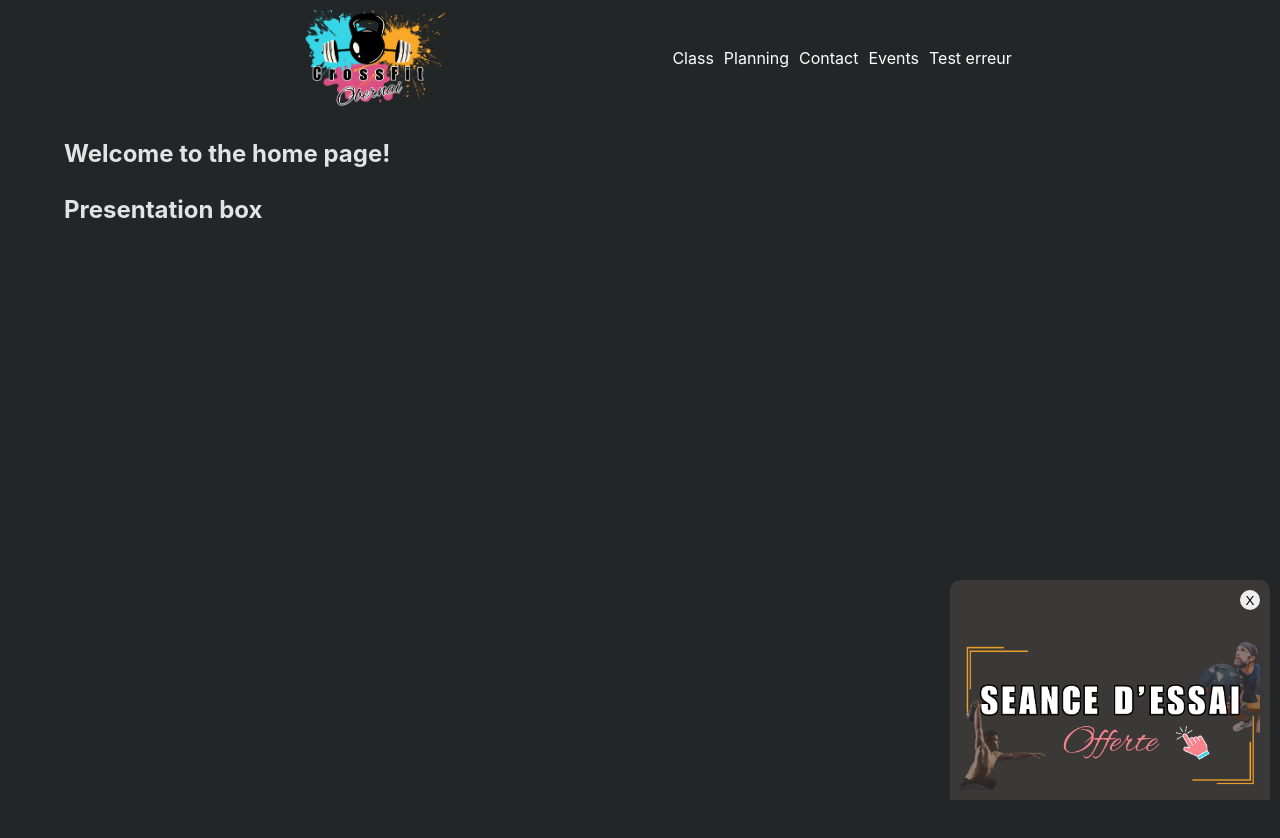
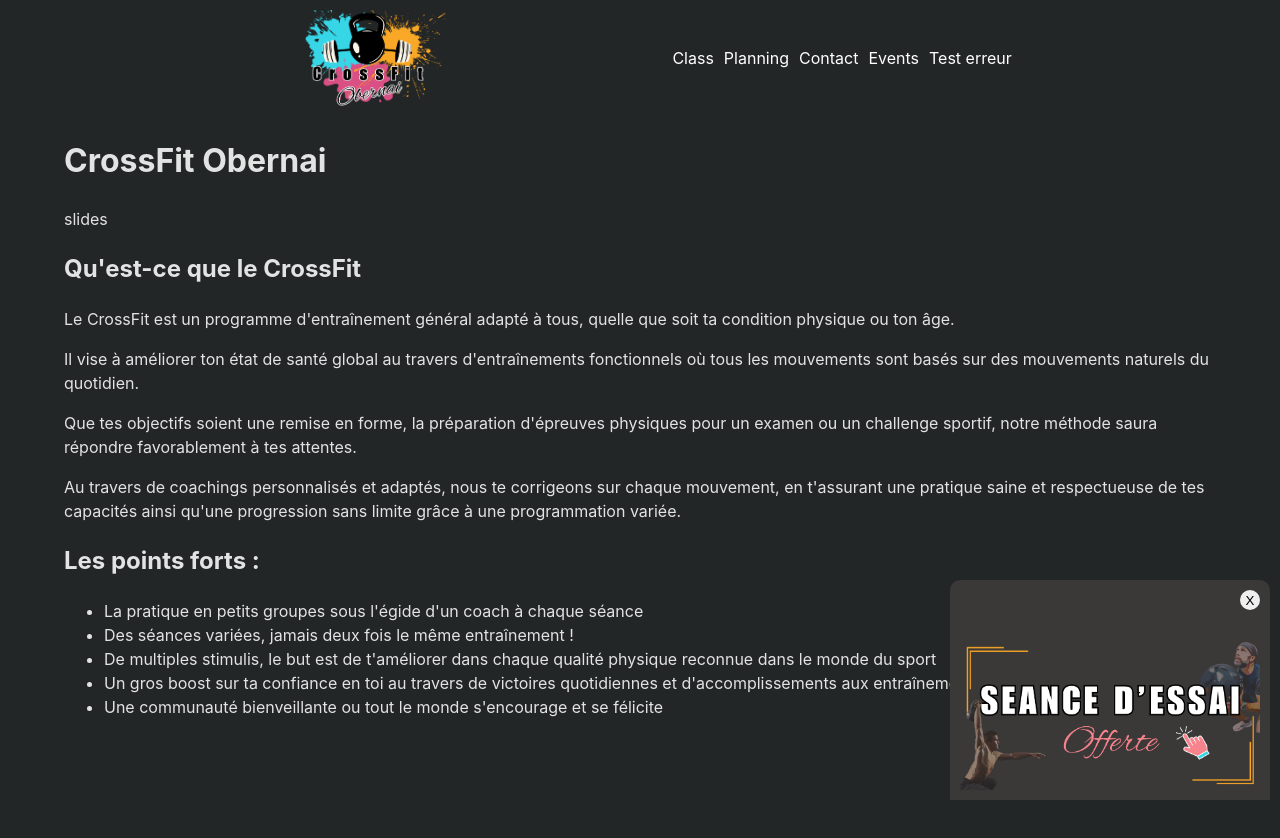
Before and after one commit to Crrux/CrossfitObernai, a React (Vite) app: page / in a window 1280 px wide. Shown: the top 838 px of the page. Built offline with nearby package versions, Linux system fonts and the light colour scheme.

Commit message:
ajout texte

```diff
--- a/src/pages/home/home.jsx
+++ b/src/pages/home/home.jsx
@@ -1,10 +1,53 @@
 function Home() {
   return (
     <main className="Home">
-      <h2>Welcome to the home page!</h2>
-      <div>
-        <h2>Presentation box</h2>
-      </div>
+      <h1>CrossFit Obernai</h1>
+      <section>
+        <p>slides</p>
+      </section>
+      <section>
+        <h2>Qu&apos;est-ce que le CrossFit </h2>
+        <p>
+          Le CrossFit est un programme d&apos;entraînement général adapté à
+          tous, quelle que soit ta condition physique ou ton âge.
+        </p>
+        <p>
+          Il vise à améliorer ton état de santé global au travers
+          d&apos;entraînements fonctionnels où tous les mouvements sont basés
+          sur des mouvements naturels du quotidien.
+        </p>
+        <p>
+          Que tes objectifs soient une remise en forme, la préparation
+          d&apos;épreuves physiques pour un examen ou un challenge sportif,
+          notre méthode saura répondre favorablement à tes attentes.
+        </p>
+        <p>
+          Au travers de coachings personnalisés et adaptés, nous te corrigeons
+          sur chaque mouvement, en t&apos;assurant une pratique saine et
+          respectueuse de tes capacités ainsi qu&apos;une progression sans
+          limite grâce à une programmation variée.
+        </p>
+        <h2>Les points forts :</h2>
+        <ul>
+          <li>
+            La pratique en petits groupes sous l&apos;égide d&apos;un coach à
+            chaque séance
+          </li>
+          <li>Des séances variées, jamais deux fois le même entraînement !</li>
+          <li>
+            De multiples stimulis, le but est de t&apos;améliorer dans chaque
+            qualité physique reconnue dans le monde du sport
+          </li>
+          <li>
+            Un gros boost sur ta confiance en toi au travers de victoires
+            quotidiennes et d&apos;accomplissements aux entraînements
+          </li>
+          <li>
+            Une communauté bienveillante ou tout le monde s&apos;encourage et se
+            félicite
+          </li>
+        </ul>
+      </section>
     </main>
   );
 }
```
